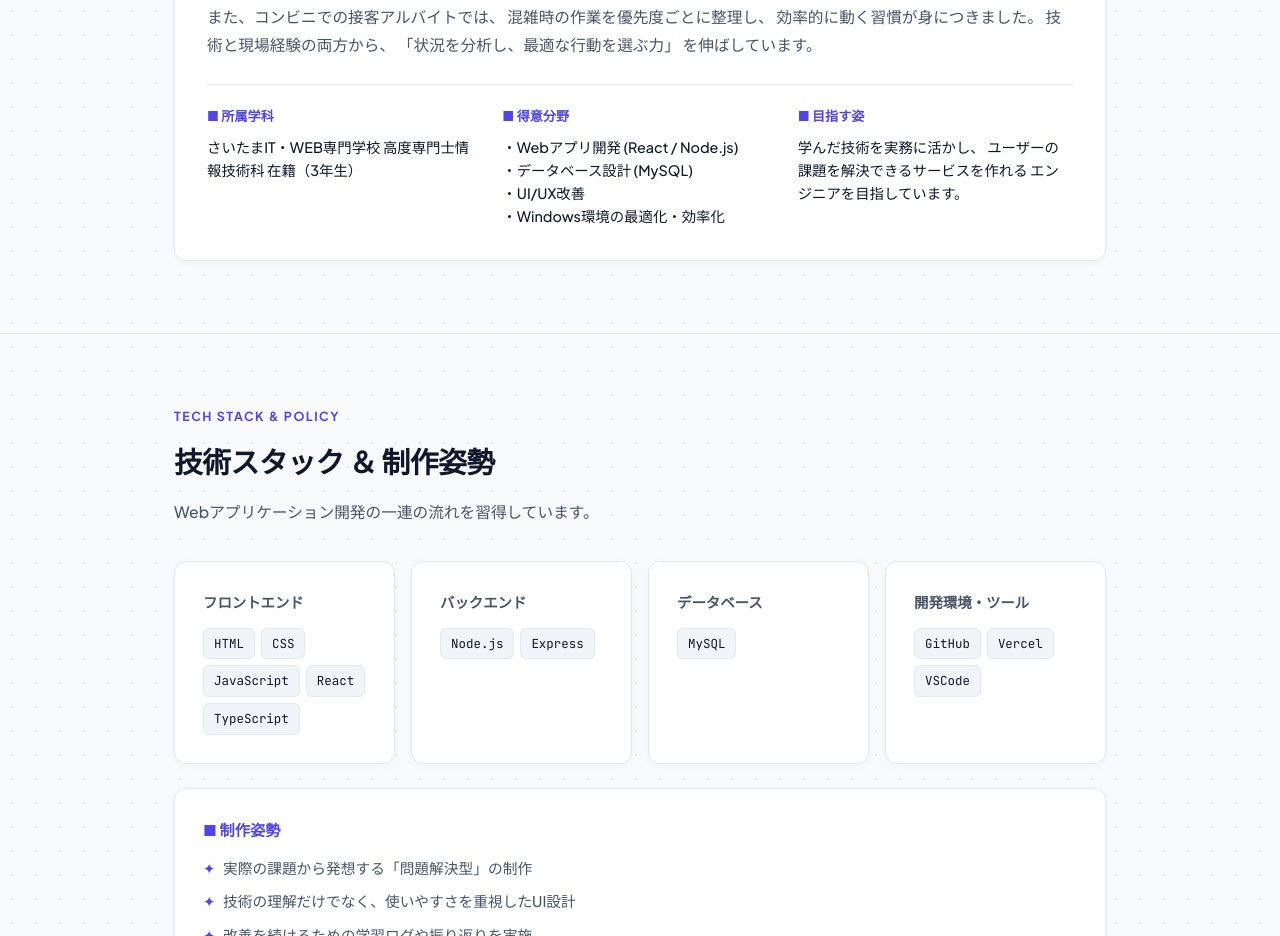
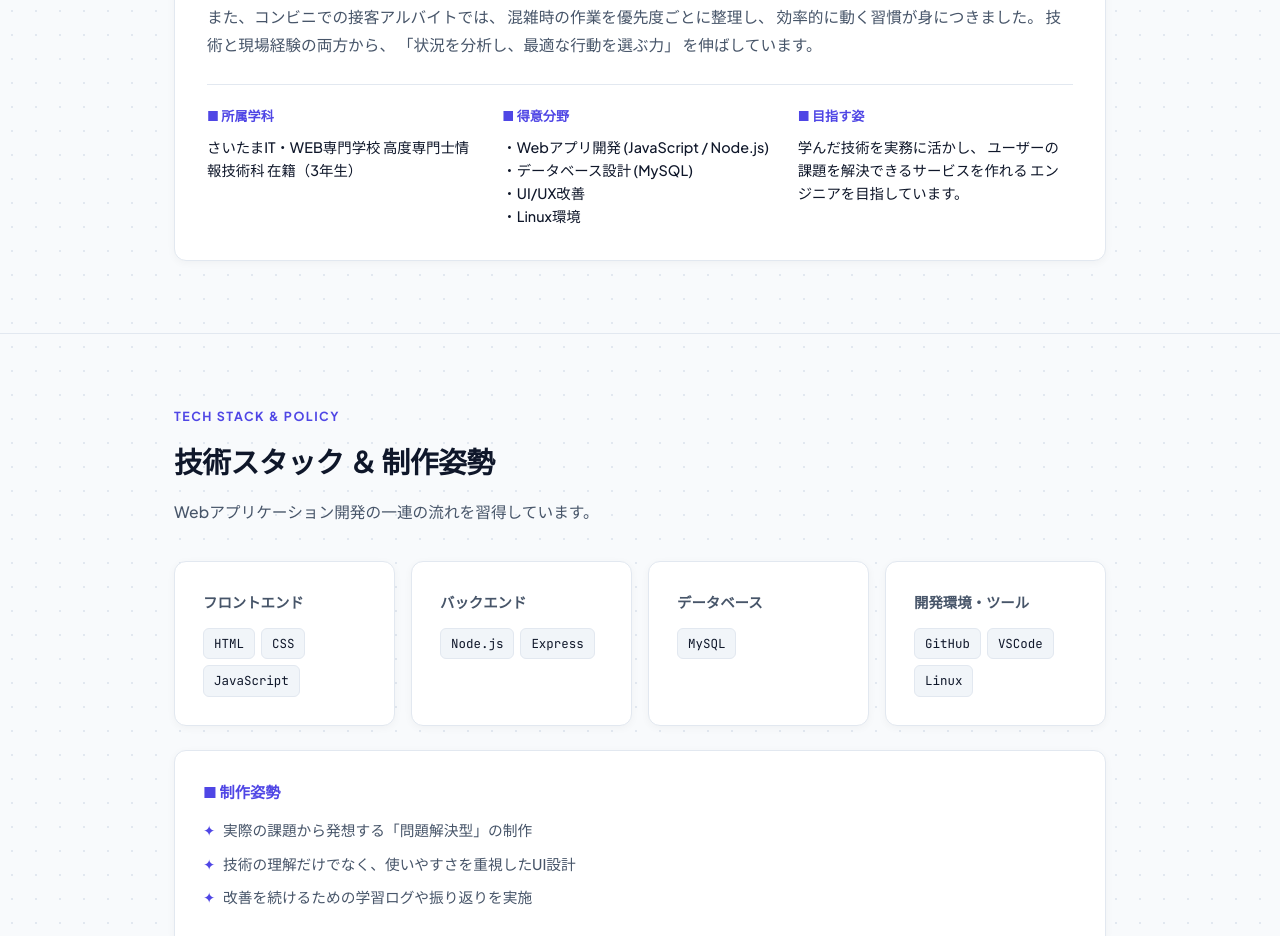
Before and after one commit to izawakyo/izawakyo.github.io, a plain HTML site: page index.html in a window 1280 px wide. Shown: the part 1129-2065 px from the top of the page. Drawn offline with Linux system fonts and the light colour scheme.

Commit message:
Update tech stack

```diff
--- a/index.html
+++ b/index.html
@@ -11,7 +11,7 @@
 
   <meta
     name="keywords"
-    content="伊澤響, izawakyo, さいたまIT・WEB専門学校, 高度専門士情報技術科, ポートフォリオ, Webエンジニア, React, TypeScript, Node.js, Express, MySQL"
+    content="伊澤響, izawakyo, さいたまIT・WEB専門学校, 高度専門士情報技術科, ポートフォリオ, Webエンジニア, Node.js, Express, MySQL, Linux, JavaScript"
   >
 
   <meta
@@ -339,7 +339,7 @@
               </h5>
 
               <p>
-                ・Webアプリ開発 (React / Node.js)
+                ・Webアプリ開発 (JavaScript / Node.js)
               </p>
 
               <p>
@@ -351,7 +351,7 @@
               </p>
 
               <p>
-                ・Windows環境の最適化・効率化
+                ・Linux環境
               </p>
 
             </div>
@@ -407,6 +407,7 @@
         <div class="tech-grid">
 
 
+          <!-- Frontend -->
           <div class="card tech-box">
 
             <h4>
@@ -427,19 +428,12 @@
                 JavaScript
               </span>
 
-              <span class="tag">
-                React
-              </span>
-
-              <span class="tag">
-                TypeScript
-              </span>
-
             </div>
 
           </div>
 
 
+          <!-- Backend -->
           <div class="card tech-box">
 
             <h4>
@@ -461,6 +455,7 @@
           </div>
 
 
+          <!-- Database -->
           <div class="card tech-box">
 
             <h4>
@@ -478,6 +473,7 @@
           </div>
 
 
+          <!-- Development Environment -->
           <div class="card tech-box">
 
             <h4>
@@ -491,11 +487,11 @@
               </span>
 
               <span class="tag">
-                Vercel
+                VSCode
               </span>
 
               <span class="tag">
-                VSCode
+                Linux
               </span>
 
             </div>
@@ -506,6 +502,7 @@
         </div>
 
 
+        <!-- Production Policy -->
         <div class="card policy-card">
 
           <h4
@@ -575,7 +572,7 @@
         </div>
 
 
-        <!-- 2作品に共通する価値 -->
+        <!-- Common Values -->
         <div style="margin-top: 56px;">
 
           <h3
@@ -680,9 +677,7 @@
   </footer>
 
 
-  <!-- =========================================================
-       Main JavaScript
-  ========================================================== -->
+  <!-- Main JavaScript -->
   <script
     type="module"
     src="main.js"
```
